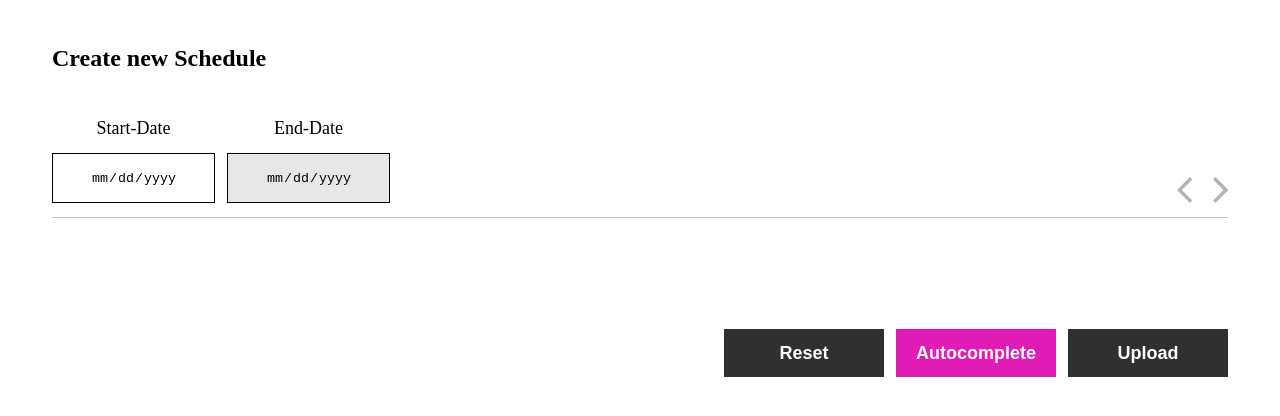
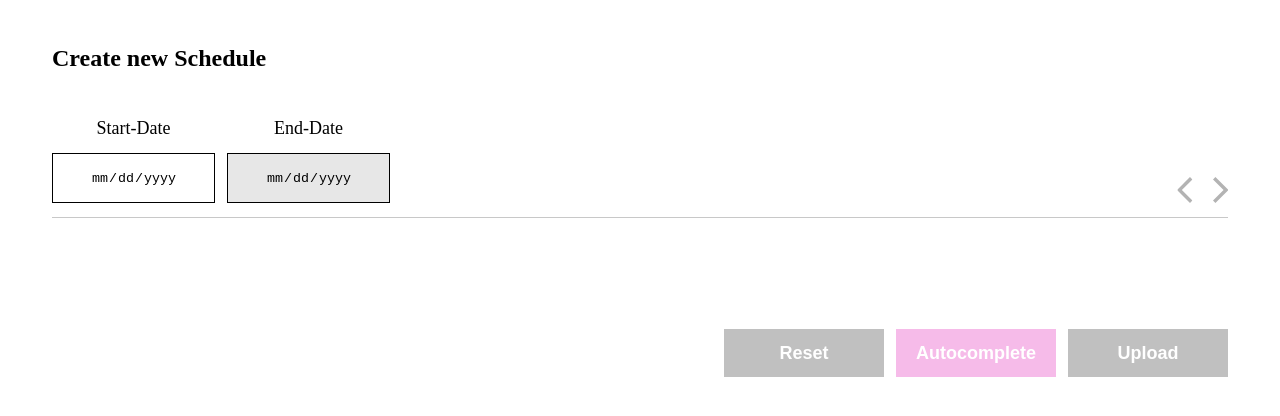
Before and after one commit to teodortt/schedule, a React (Vite) app: page / in a window 1280 px wide. Shown: the top 416 px of the page. Built offline with nearby package versions, Linux system fonts and the light colour scheme.

Commit message:
day columns 100%;

```diff
--- a/src/components/schedule/schedule.module.css
+++ b/src/components/schedule/schedule.module.css
@@ -103,12 +103,14 @@
     padding: 28px 0 45px 0;
     width: 100%;
     overflow-x: auto;
+    scroll-behavior: smooth;
 
     .column {
       display: flex;
       justify-content: center;
       align-items: center;
       flex-direction: column;
+      width: 100%;
 
       .day {
         padding-bottom: 15px;
@@ -131,12 +133,14 @@
         gap: 12px;
         background: rgb(244, 244, 244);
         height: 295px;
+        width: 95%;
 
         .hours {
           display: flex;
           justify-content: center;
           align-items: center;
-          width: 160px;
+          min-width: 160px;
+          width: 100%;
           height: 48px;
           font-size: 18px;
           font-weight: 400;
--- a/src/components/schedule/schedule.tsx
+++ b/src/components/schedule/schedule.tsx
@@ -21,6 +21,7 @@ const Schedule = () => {
     'Friday',
     'Saturday',
   ];
+  const disabledActions = !startDate || !endDate;
 
   const handleDateChange = (
     e: ChangeEvent<HTMLInputElement>,
@@ -138,9 +139,15 @@ const Schedule = () => {
       </div>
 
       <div className={styles.actionButtons}>
-        <button className={styles.reset}>Reset</button>
-        <button className={styles.autocomplete}>Autocomplete</button>
-        <button className={styles.upload}>Upload</button>
+        <button className={styles.reset} disabled={disabledActions}>
+          Reset
+        </button>
+        <button className={styles.autocomplete} disabled={disabledActions}>
+          Autocomplete
+        </button>
+        <button className={styles.upload} disabled={disabledActions}>
+          Upload
+        </button>
       </div>
     </div>
   );
```
